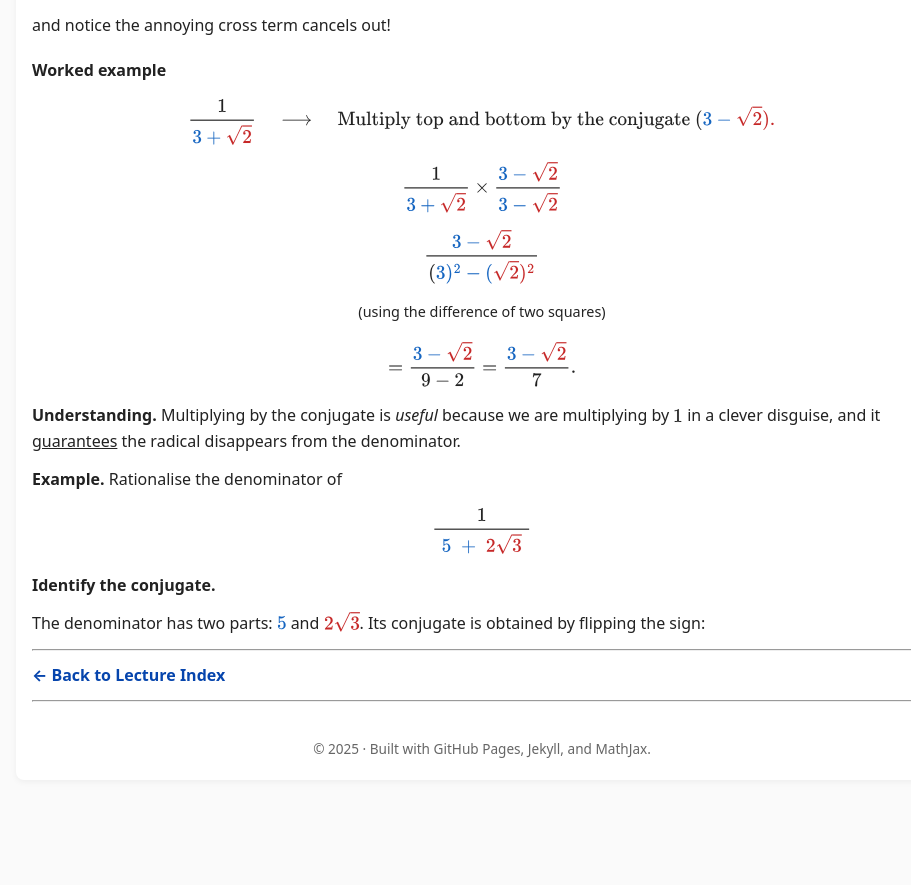
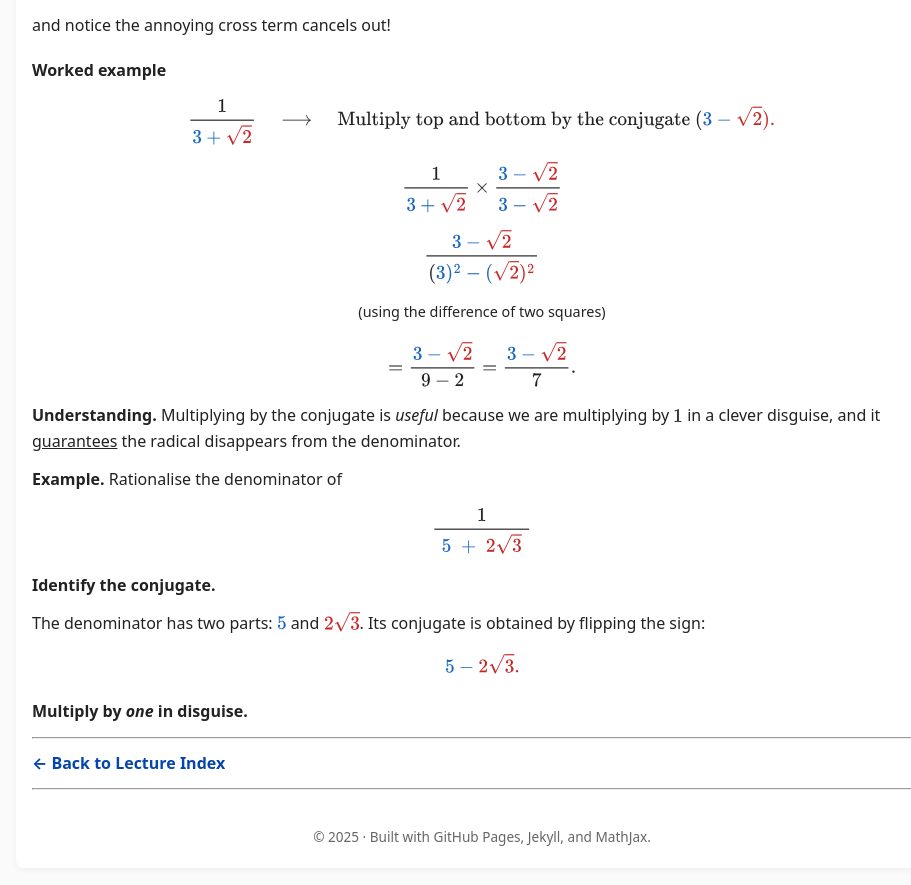
Before and after one commit to SaleemKamaludin/SaleemKamaludin.github.io, a Jekyll site: the page built from courses/math-1115/lecture-notes/lecture3.md, in a window 1280 px wide and 900 px high, scrolled down 5104 px. Shown: the top 885 px of the window, without its empty margins (158-1069 px from the left). Built offline with Jekyll 4.4.1, drawn with Linux system fonts in a browser that asks for light colours; before the commit the page ends 5916 px from its top, so only the background shows below that.

Commit message:
Update lecture3.md

```diff
--- a/courses/math-1115/lecture-notes/lecture3.md
+++ b/courses/math-1115/lecture-notes/lecture3.md
@@ -798,7 +798,11 @@ To ensure consistency, these operations must be performed in a **specific order*
 </p>
 
 
+<p style="text-align:center; margin:0.6rem 0;">
+  $$\color{#1565c0}{5}-\color{#c62828}{2\sqrt{3}}.$$
+</p>
 
+<p style="margin-top:1.2rem; font-weight:600;">Multiply by <em>one</em> in disguise.</p>
 
 
 
```
